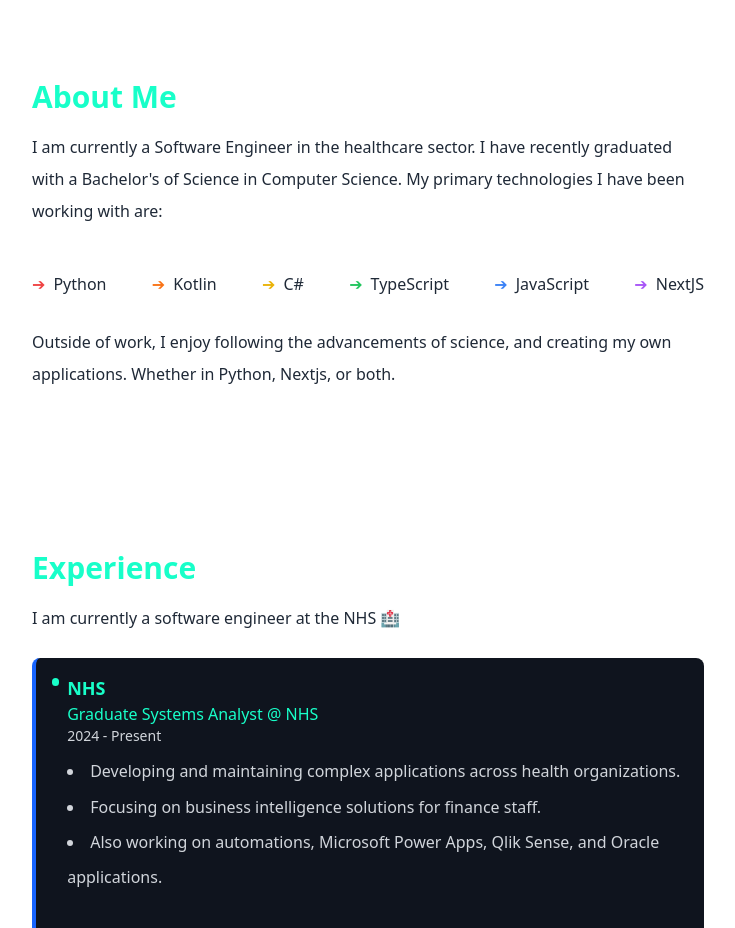
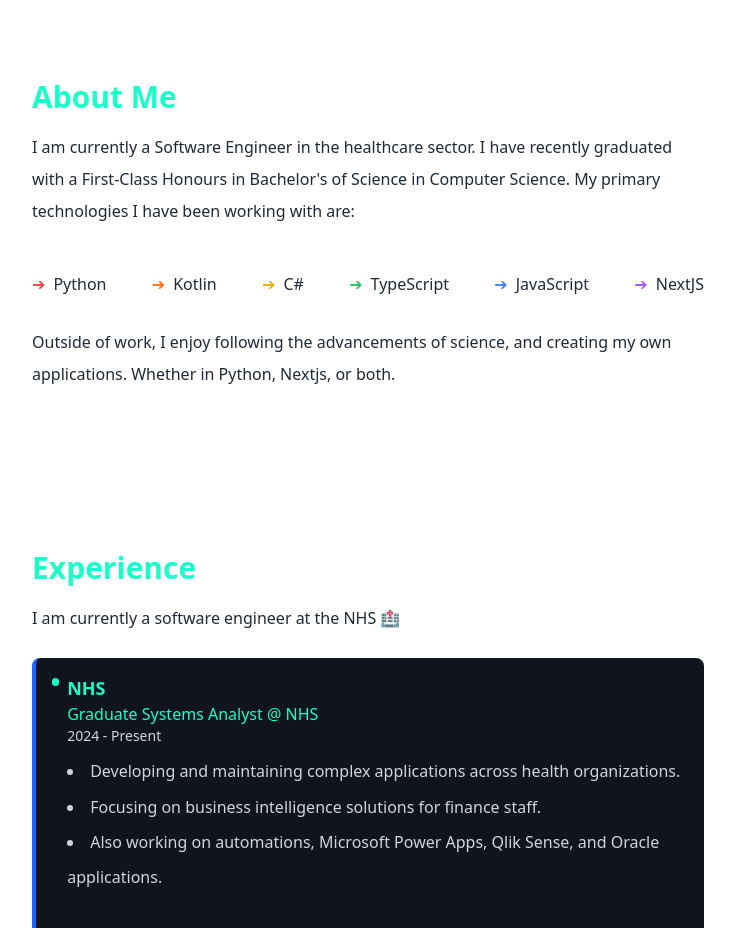
Before and after one commit to suhanpark/suhanpark.github.io, a Next.js app: page / in a window 1280 px wide. Shown: the part 1380-2308 px from the top of the page, without its empty margins (272-1007 px from the left). Built offline with nearby package versions, Linux system fonts and the light colour scheme.

Commit message:
Update AboutMe.tsx

```diff
--- a/src/components/home/AboutMe.tsx
+++ b/src/components/home/AboutMe.tsx
@@ -4,8 +4,9 @@
       <h2 className="text-3xl text-[#18ffc9] font-semibold mb-4">About Me</h2>
       <p className="text-base font-normal  leading-8 mb-10">
         I am currently a Software Engineer in the healthcare sector. I have
-        recently graduated with a Bachelor&apos;s of Science in Computer
-        Science. My primary technologies I have been working with are:
+        recently graduated with a First-Class Honours in Bachelor&apos;s of
+        Science in Computer Science. My primary technologies I have been working
+        with are:
       </p>
       <ul className="flex flex-wrap justify-between">
         <li className="flex items-center mb-2">
```
